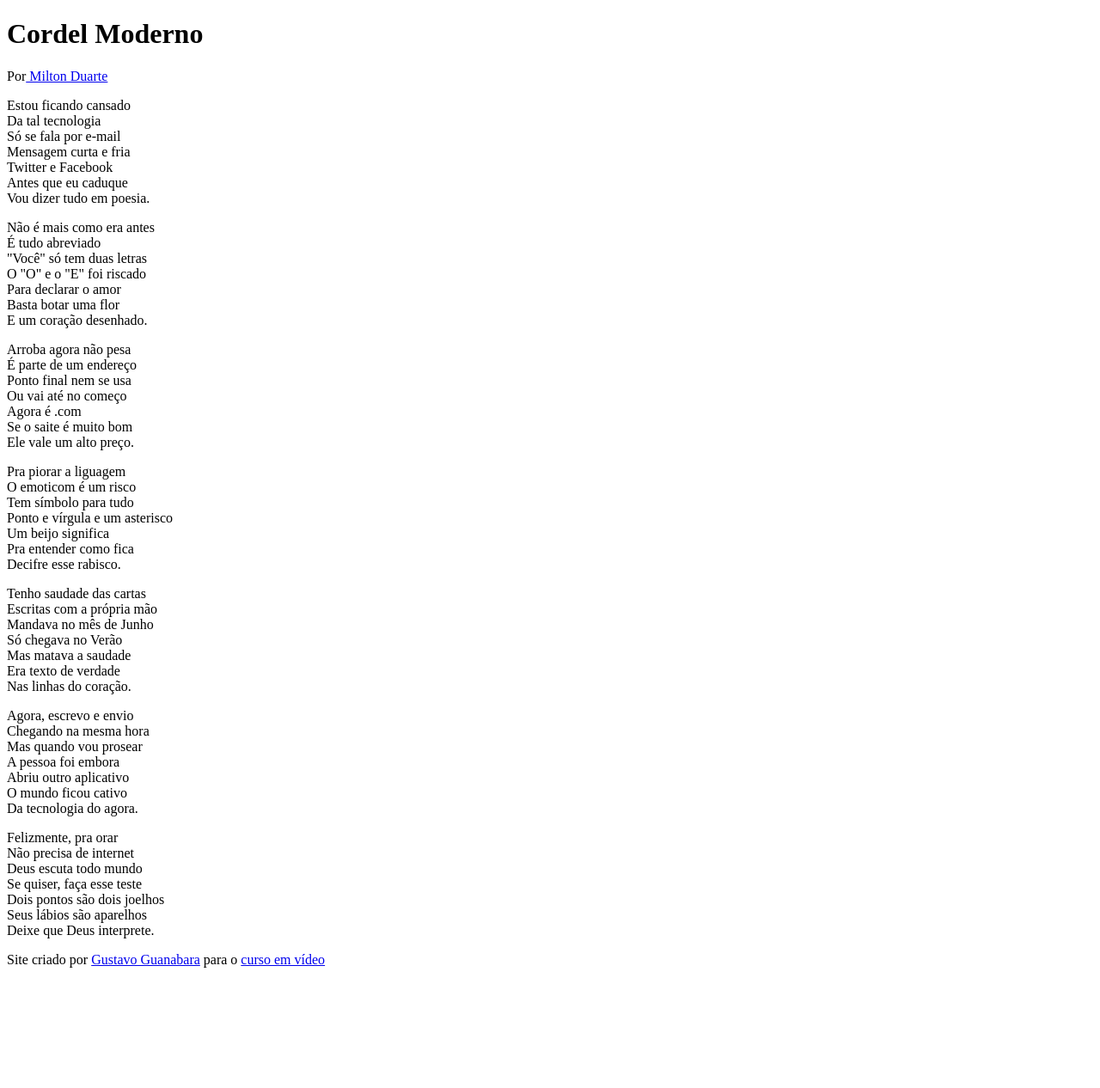
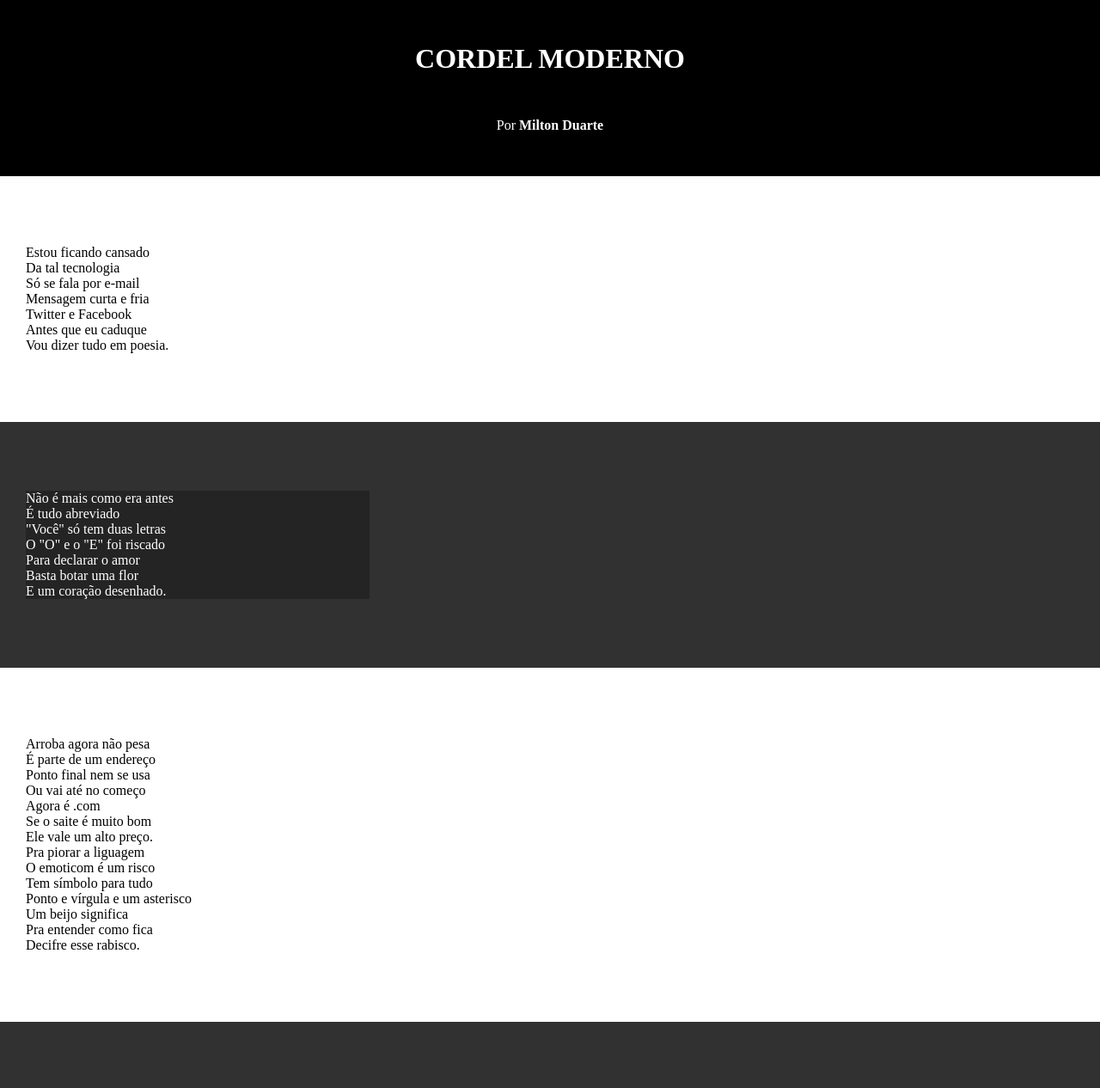
Before and after one commit to RafaelSPro/cordel-moderno, a plain HTML site: page index.html in a window 1280 px wide. Shown: the top 1266 px of the page at 86% size. Before the commit the page ends 1142 px from the top, so only its background shows below. Drawn offline with Linux system fonts and the light colour scheme.

Commit message:
atualização estilo de texto e blocos

```diff
--- a/index.html
+++ b/index.html
@@ -12,11 +12,11 @@
         <h1>Cordel Moderno</h1>
        <p>
            Por<a href="https://www.recantodasletras.com.br/poesias/3186743" target="_blanck"> Milton Duarte</a>
-               </header>
+
        </p>
+    </header>
 
-    <main>
-        <section>
+        <section class="normal">
             <p>
                 Estou ficando cansado <br>
                 Da tal tecnologia <br>
@@ -30,7 +30,7 @@
         </section>
 
 
-        <section>
+        <section class="imagem">
             <p>
                 Não é mais como era antes <br>
                 É tudo abreviado <br>
@@ -44,7 +44,7 @@
 
 
 
-        <section>
+        <section class="normal">
             <p>
                 Arroba agora não pesa <br>
                 É parte de um endereço <br>
@@ -68,7 +68,7 @@
 
 
 
-        <section>
+        <section class="imagem">
             <p>
                 Tenho saudade das cartas <br>
                 Escritas com a própria mão <br>
@@ -82,7 +82,7 @@
 
 
 
-        <section>
+        <section class="normal">
             <p>
                 Agora, escrevo e envio <br>
                 Chegando na mesma hora <br>
@@ -103,9 +103,9 @@
                 Deixe que Deus interprete.
             </p>
         </section>
-    </main>
+
     <footer>
-        <p>Site criado por <a href="https://gustavoguanabara.github.io/">Gustavo Guanabara</a> para o <a href="https://www.cursoemvideo.com/">curso em vídeo</a></p>
+        <p>Site criado por <a href="https://gustavoguanabara.github.io/" target="_blank">Gustavo Guanabara</a> para o <a href="https://www.cursoemvideo.com/" target="_blank">curso em vídeo</a></p>
     </footer>
 
 
--- a/style.css
+++ b/style.css
@@ -1 +1,74 @@
 @charset  "UTF-8";
+
+* {
+    margin: 0px;
+    padding: 0px;
+}
+
+html,body {
+    min-height: 100vh;
+    background-color: darkgrey;
+}
+
+header {
+    background-color: black;
+    color: white;
+    text-align: center;
+}
+
+header > h1 {
+    padding: 50px;
+    text-transform: uppercase;
+}
+
+header > p {
+    padding-bottom: 50px;
+}
+
+a {
+    color: white;
+    text-decoration: none;
+    font-weight: bolder;
+
+}
+
+a:hover {
+    text-decoration: underline;
+    color: ;
+
+}
+
+section {
+    padding-top: 10vh ;
+    padding-bottom: 10vh ;
+    padding-left: 30px;
+    line-height: 2en;
+
+
+
+
+}
+
+section.imagem > p {
+    width: 400px;
+    background-color: rgba(0, 0, 0, 0.267);
+
+}
+
+section.imagem {
+    background-color: rgb(49, 49, 49);
+    color: white;
+}
+
+section.normal {
+    background-color: white;
+    color: black;
+}
+
+footer {
+    background-color: black;
+    color: white;
+    padding: 10px 0px ;
+
+    text-align: center;
+}
```
